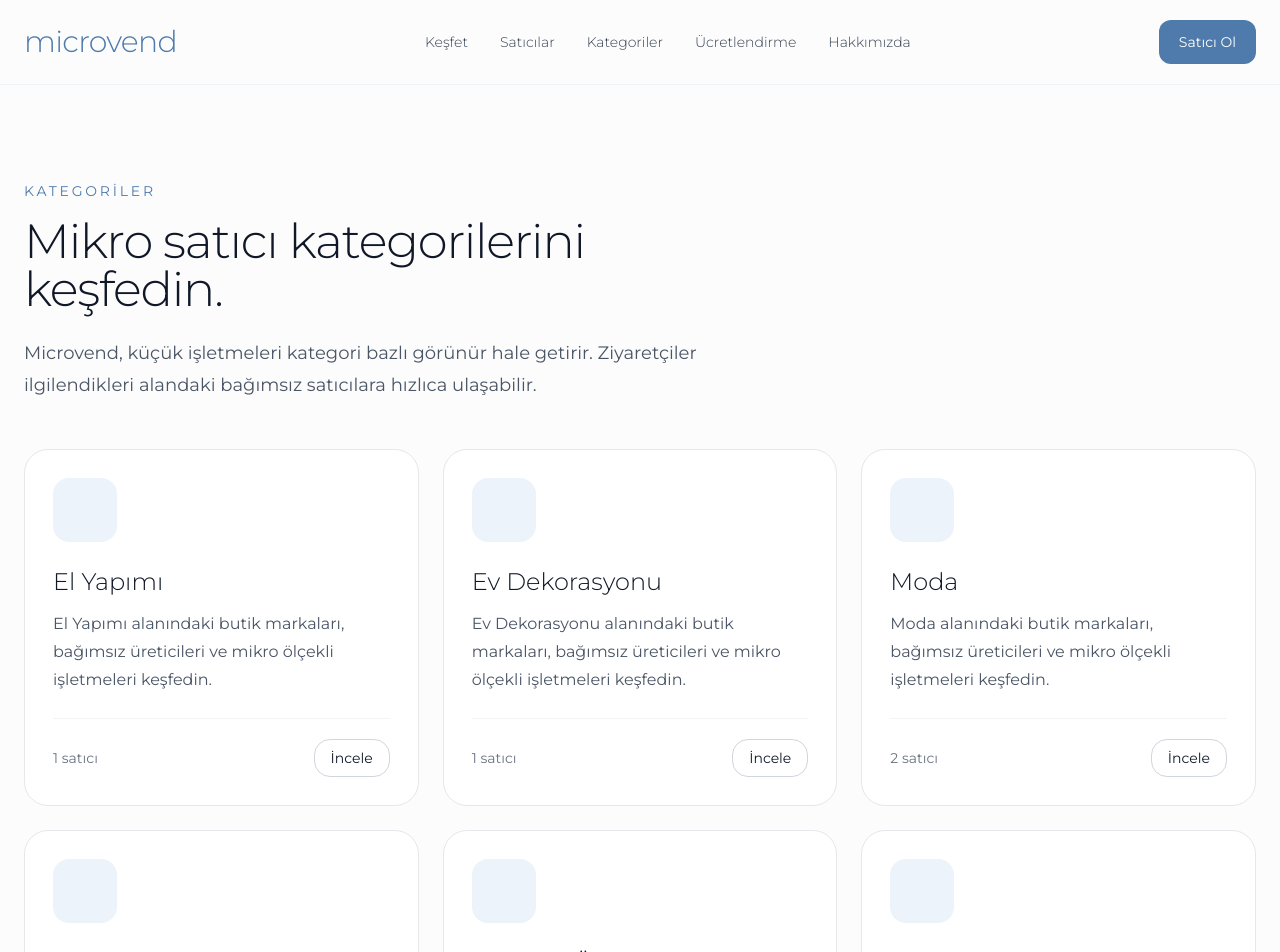
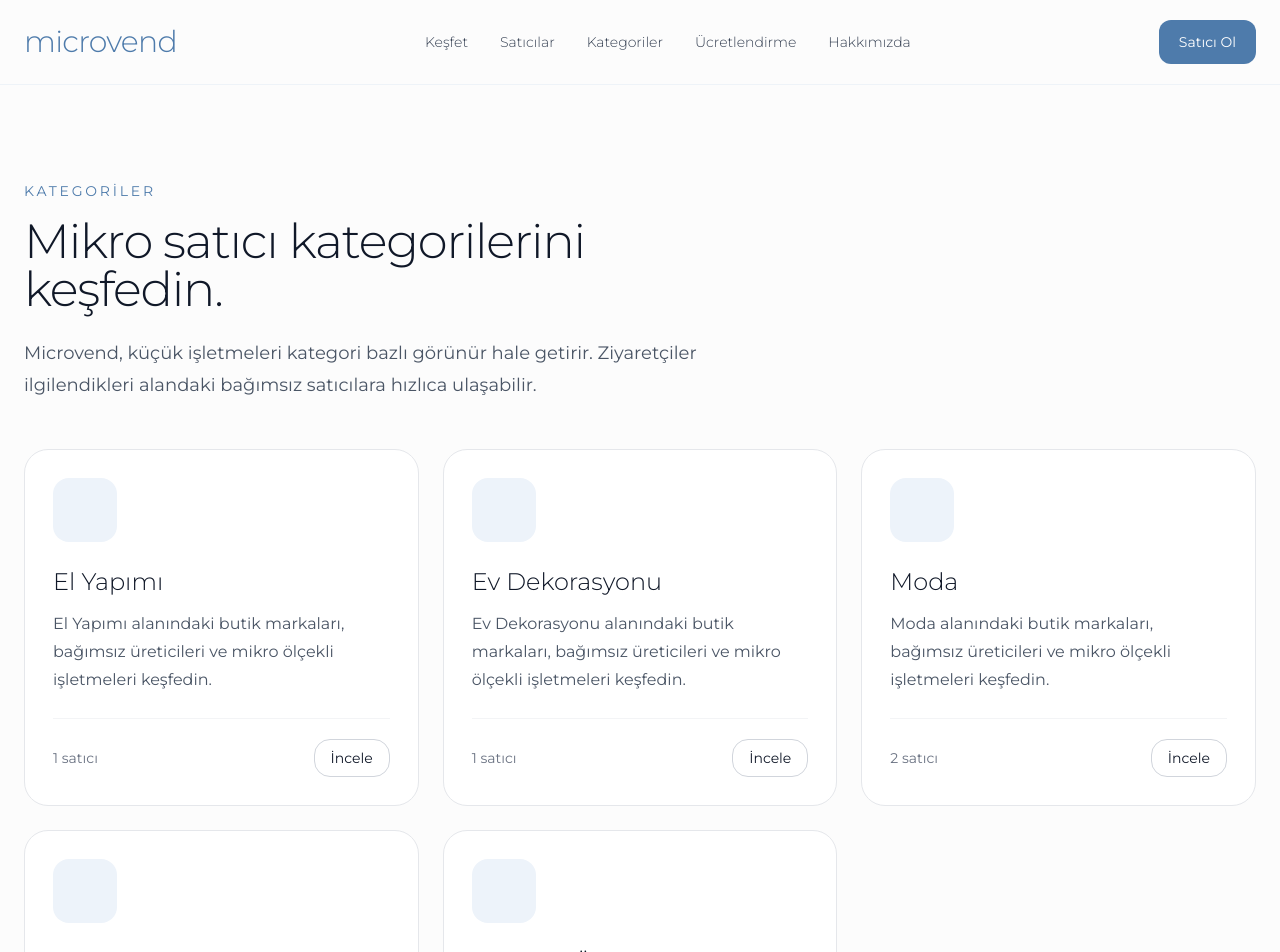
Before and after one commit to oguzkaraa1975/microvend-last, a React (Vite) app: page /kategoriler in a window 1280 px wide. Shown: the top 952 px of the page. Built offline with nearby package versions, Linux system fonts and the light colour scheme.

Commit message:
Hide empty categories from discovery

```diff
--- a/src/components/Categories.tsx
+++ b/src/components/Categories.tsx
@@ -7,6 +7,10 @@ type CategoriesProps = {
 };
 
 function Categories({ categories }: CategoriesProps) {
+  const visibleCategories = categories.filter(
+    (category) => category.sellerCount > 0
+  );
+
   return (
     <section className="mx-auto max-w-7xl px-6 py-24">
       <div className="flex flex-col gap-6 md:flex-row md:items-end md:justify-between">
@@ -24,7 +28,7 @@ function Categories({ categories }: CategoriesProps) {
       </div>
 
       <div className="grid gap-6 md:grid-cols-3">
-        {categories.map((category) => (
+        {visibleCategories.map((category) => (
           <Link
             key={category.id}
             to={`/saticilar?category=${category.slug}`}
--- a/src/pages/CategoriesPage.tsx
+++ b/src/pages/CategoriesPage.tsx
@@ -4,6 +4,10 @@ import usePageTitle from "../hooks/usePageTitle";
 
 function CategoriesPage() {
   usePageTitle("Kategoriler | Microvend");
+
+  const gorunurKategoriler = categories.filter(
+    (kategori) => kategori.sellerCount > 0
+  );
 
   return (
     <div className="mx-auto max-w-7xl px-6 py-24">
@@ -24,7 +28,7 @@ function CategoriesPage() {
       </div>
 
       <div className="grid gap-6 md:grid-cols-2 lg:grid-cols-3">
-        {categories.map((category) => (
+        {gorunurKategoriler.map((category) => (
           <Link
             key={category.id}
             to={`/saticilar?category=${category.slug}`}
--- a/src/pages/SellersPage.tsx
+++ b/src/pages/SellersPage.tsx
@@ -21,6 +21,11 @@ function SellersPage() {
   const [siralama, setSiralama] = useState("onerilen");
 
   const seciliKategori = slugdanKategoriIsim(searchParams.get("category"));
+
+  const gorunurKategoriler = categories.filter(
+    (kategori) =>
+      kategori.sellerCount > 0 || kategori.name === seciliKategori
+  );
 
   const sehirSecenekleri = useMemo(
     () => [...new Set(sellers.map((satici) => satici.city))].sort(),
@@ -139,7 +144,7 @@ function SellersPage() {
               className="w-full rounded-2xl border border-[#dbe7f2] px-4 py-3 font-light outline-none focus:border-[#4e7bab]"
             >
               <option value="">Tüm kategoriler</option>
-              {categories.map((kategori) => (
+              {gorunurKategoriler.map((kategori) => (
                 <option key={kategori.slug} value={kategori.name}>
                   {kategori.name}
                 </option>
```
